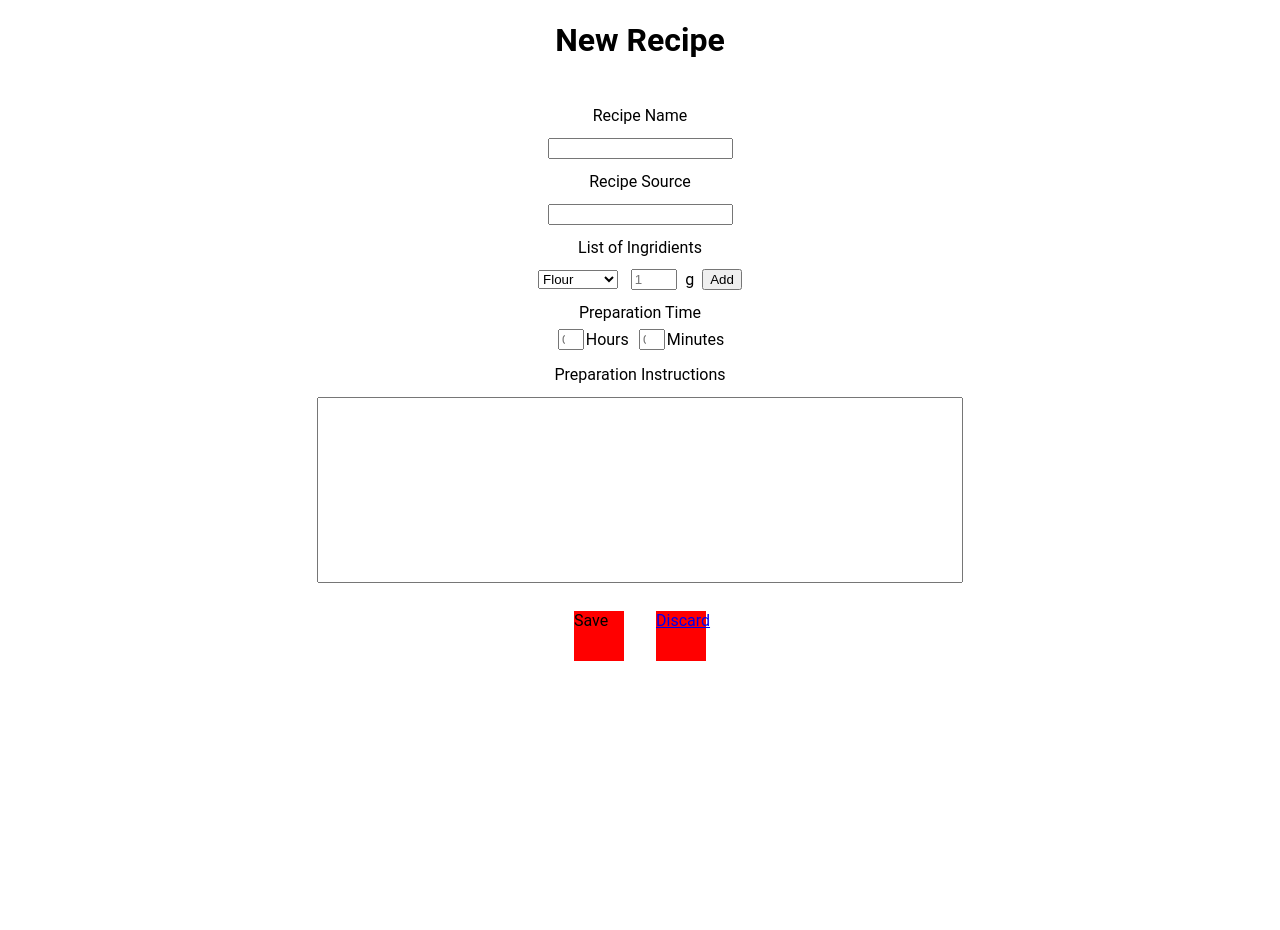
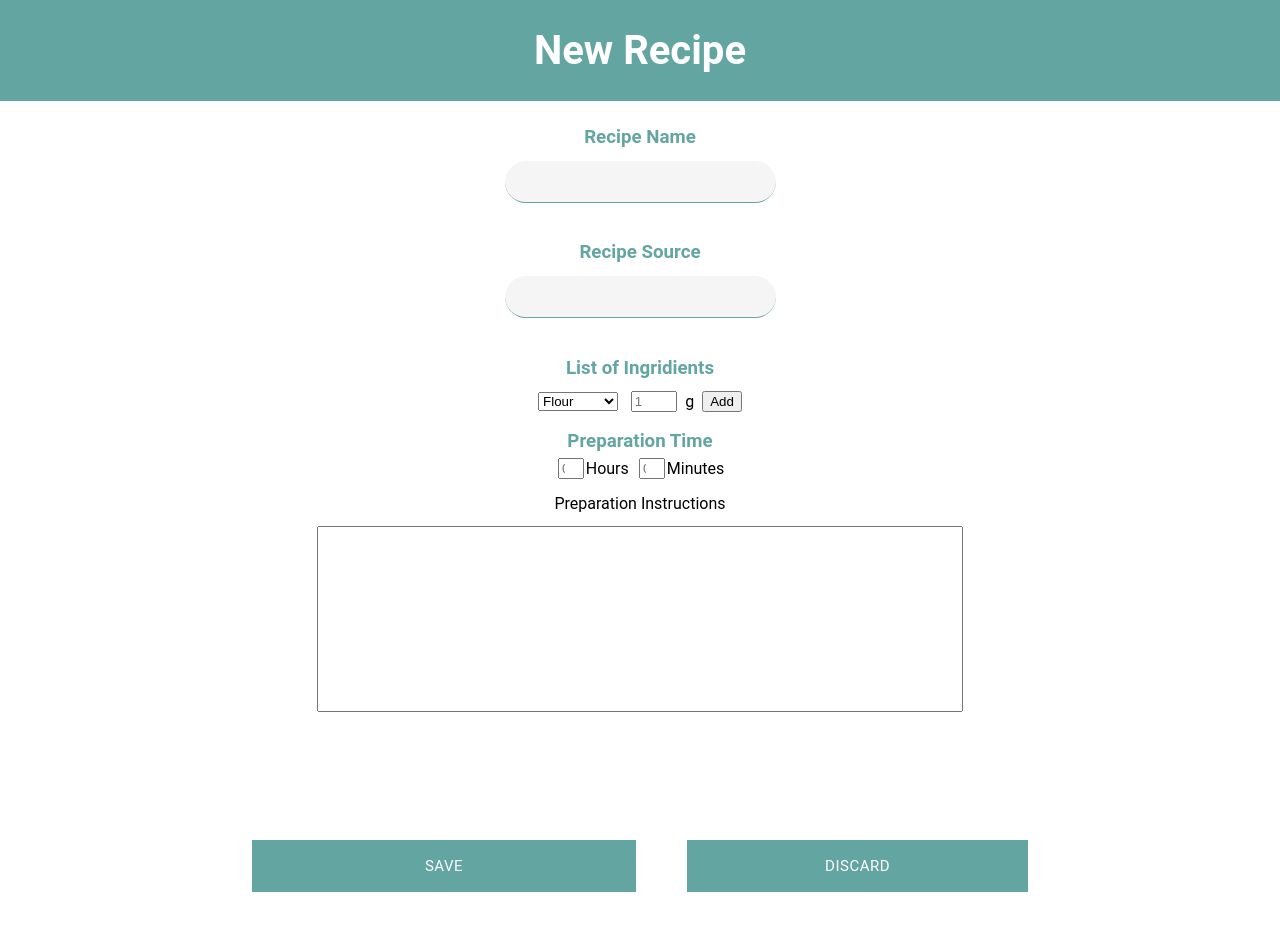
Before and after one commit to lalkovski/recipes-app, a React (Create React App) app: page /new-recipe in a window 1280 px wide. Shown: the top 930 px of the page. Before the commit the page ends 800 px from the top, so only its background shows below. Built offline with nearby package versions, Linux system fonts and the light colour scheme.

Commit message:
Finish funcionality of project, add styles to recipe-list page and add-recipe list

```diff
--- a/src/components/dropdown/dropdown.component.jsx
+++ b/src/components/dropdown/dropdown.component.jsx
@@ -14,6 +14,8 @@ const Container = styled.div`
   display: flex;
   flex-direction: column;
   width: 100%;
+  align-items: center;
+  justify-content: center;
 `;
 
 const StyledInput = styled.input`
@@ -21,6 +23,13 @@ const StyledInput = styled.input`
   margin: 1% 0 1% 1%;
   width: 3%;
 `;
+
+
+const StyledH3Form = styled.h3`
+  color: #62a5a1;
+  margin: 2% 0 0 0;
+`;
+
 
 const StyledLabel = styled.label`
   display: flex;
@@ -96,7 +105,7 @@ class Dropdown extends Component {
   render() {
     return (
       <Container>
-        <StyledLabel>{this.props.name}</StyledLabel>
+        <StyledH3Form>{this.props.name}</StyledH3Form>
         <DropdownContainer>
           <select onChange={this.handleSelect}>
             {this.props.options.map((ingredient) => (
--- a/src/components/input/input.component.jsx
+++ b/src/components/input/input.component.jsx
@@ -4,14 +4,32 @@ import styled from "styled-components";
 const StyledInput = styled.input`
   display: flex;
   margin: 1%;
+  background: none;
+  background-color: #f5f5f5;
+  color: black;
+  font-size: 18px;
+  padding: 10px 10px 10px 5px;
+  width: 20%;
+  border: none;
+  border-radius: 30px;
+  border-bottom: 1px solid #62a5a1;
+  margin: 1% 0;
+
+  &:focus {
+    outline: none;
+  }
 `;
 
+const StyledH3Form = styled.h3`
+  color: #62a5a1;
+  margin: 2% 0 0 0;
+`;
 
 const Input = ({ handleChange, label, ...otherProps }) => {
   return (
     <>
-      <label>{label}</label>
-      <StyledInput onChange={handleChange} {...otherProps}/>
+      <StyledH3Form>{label}</StyledH3Form>
+      <StyledInput onChange={handleChange} {...otherProps} />
     </>
   );
 };
--- a/src/components/table/table.component.jsx
+++ b/src/components/table/table.component.jsx
@@ -1,17 +1,91 @@
 import React from "react";
+import styled, { createGlobalStyle } from "styled-components";
 import { connect } from "react-redux";
 import { withRouter } from "react-router-dom";
 import { removeRecipe } from "../../redux/recipe/recipe.actions";
 
+const TableContainer = styled.div`
+  display: flex;
+  width: 100%;
+  margin: 1%;
+  justify-content: center;
+`;
+
+const TableButtonContainer = styled.div`
+  display: flex;
+  align-items: center;
+  justify-content: center;
+  width: 100%;
+  height: 100%;
+`;
+
+const CustomButtonTable = styled.button`
+  width: 40%;
+	height: 60%;
+  letter-spacing: 0.5px;
+	line-height: 10px;
+	padding: 0 25px 0 25px;
+	font-size: 10px;
+	text-transform: uppercase;
+	cursor: pointer;
+  display: flex;
+  justify-content: center;
+  align-items: center;
+	color: white;
+	border: 1px solid #62a5a1;
+	font-family: Roboto;
+	margin: 0 3%;
+	background-color: #62a5a1;
+
+  &:hover {
+    background-color: white;
+    color: #62a5a1;
+    border: 1px solid #62a5a1;
+  }
+`;
+
+const GlobalStyle = createGlobalStyle`
+  table {
+  width: 90%;
+  height: 100%;
+  border: 1px solid #dddddd;
+  border-collapse: collapse;
+  th,
+  td {
+    border: 1px solid #dddddd;
+    border-collapse: collapse;
+    text-align: center;
+  }
+  th,
+  td,
+  tr {
+    padding: 10px;
+  }
+  th {
+    text-align: center;
+  }
+  tr
+  td:last-child {
+    padding: 0;
+    height: 100%;
+  }
+}
+`;
+
+const tdStyle = {
+  "width": "86px"
+}
+
 const Table = ({ recipes, removeRecipe, history }) => {
-
   const handleSubmit = (recipe) => {
     if (window.confirm("Do you want to remove the recipe?")) {
       removeRecipe(recipe);
     }
-  }
+  };
 
   return (
+    <TableContainer>
+      <GlobalStyle />
       <table>
         <thead>
           <tr>
@@ -82,17 +156,25 @@ const Table = ({ recipes, removeRecipe, history }) => {
                         ? trimmedInstructions
                         : instructions}
                     </td>
-                  <td>
-                    {formattedHours !== "00" ? formattedHours + " Hours " : ""}
+                    <td style={tdStyle}>
+                      {formattedHours !== "00"
+                        ? (formattedHours + " Hours ")
+                        : ""}
                       {formattedMinutes} Minutes
                     </td>
                     <td>
-                    <button
-                      onClick={() => history.push(`/recipe-details/${recipe.id}`)}
+                      <TableButtonContainer>
+                        <CustomButtonTable
+                          onClick={() =>
+                            history.push(`/recipe-details/${recipe.id}`)
+                          }
                         >
                           See more
-                    </button>
-                    <button onClick={() => handleSubmit(recipe)}>Remove</button>
+                        </CustomButtonTable>
+                        <CustomButtonTable onClick={() => handleSubmit(recipe)}>
+                          Remove
+                        </CustomButtonTable>
+                      </TableButtonContainer>
                     </td>
                   </tr>
                 );
@@ -100,6 +182,7 @@ const Table = ({ recipes, removeRecipe, history }) => {
             : console.log("No recipes")}
         </tbody>
       </table>
+    </TableContainer>
   );
 };
 
--- a/src/components/time-input/time-input.component.jsx
+++ b/src/components/time-input/time-input.component.jsx
@@ -7,9 +7,9 @@ const StyledInput = styled.input`
   width: 8%;
 `;
 
-const StyledLabel = styled.label`
-  display: flex;
-  align-self: center;
+const StyledH3Form = styled.h3`
+  color: #62a5a1;
+  margin: 2% 0 0 0;
 `;
 
 const InputContainer = styled.div`
@@ -23,6 +23,8 @@ const InputContainer = styled.div`
 const Container = styled.div`
   display: flex;
   flex-direction: column;
+  align-items: center;
+  justify-items: center;
   width: 100%;
   height: 100%;
 `;
@@ -30,7 +32,7 @@ const Container = styled.div`
 const TimeInput = ({ label, name, handleChange, ...otherProps }) => {
   return (
     <Container>
-      <StyledLabel>{label}</StyledLabel>
+      <StyledH3Form>{label}</StyledH3Form>
       <InputContainer>
         <StyledInput
           name="preparationHours"
--- a/src/pages/NewRecipe/new-recipe.component.jsx
+++ b/src/pages/NewRecipe/new-recipe.component.jsx
@@ -27,15 +27,28 @@ const IngredientList = [
 const Container = styled.div`
   display: flex;
   flex-direction: column;
-  width: 100vw;
+  width: 100%;
   height: 100%;
   align-items: center;
+  background-color: #62a5a1;
 `;
+
+const ParentContainer = styled.div`
+  width: 100%;
+  height: 100%;
+  display: flex;
+  background-color: #fff;
+`;
+
+const StyledH1 = styled.h1`
+  color: #fff;
+  font-size: 2.5rem;
+`;
+
 
 const FormContainer = styled.div`
   display: flex;
   flex-direction: column;
-  margin-top: 2%;
   width: 100%;
   height: 100%;
   align-items: center;
@@ -47,17 +60,61 @@ const TimeContainer = styled.div`
   margin-bottom: 1%;
 `;
 
+const CustomButton = styled.button`
+  width: 30%;
+  height: 52px;
+  letter-spacing: 0.5px;
+  line-height: 50px;
+  padding: 0 35px 0 35px;
+  font-size: 15px;
+  text-transform: uppercase;
+  cursor: pointer;
+  display: flex;
+  justify-content: center;
+  background-color: #62a5a1;
+  color: white;
+  border: 1px solid #62a5a1;
+  font-family: Roboto;
+  margin: 0 2%;
+
+  &:hover {
+    background-color: white;
+    color: #62a5a1;
+    border: 1px solid #62a5a1;
+  }
+`;
+
+const CustomNavLink = styled(NavLink)`
+  width: 21%;
+  height: 50px;
+  letter-spacing: 0.5px;
+  line-height: 50px;
+  padding: 0 35px 0 35px;
+  font-size: 15px;
+  text-transform: uppercase;
+  cursor: pointer;
+  display: flex;
+  justify-content: center;
+  background-color: #62a5a1;
+  color: white;
+  border: 1px solid #62a5a1;
+  font-family: Roboto;
+  text-decoration: none;
+  margin: 0 2%;
+
+  &:hover {
+    background-color: white;
+    color: #62a5a1;
+    border: 1px solid #62a5a1;
+  }
+`;
+
 const ButtonContainer = styled.div`
+  width: 100%;
   display: flex;
   flex-direction: row;
-  margin-top: 1%;
-`;
-
-const StyledButton = styled.div`
-  margin: 1em;
-  width: 50px;
-  height: 50px;
-  background-color: red;
+  justify-content: center;
+  margin: 10%;
 `;
 
 class NewRecipe extends Component {
@@ -138,7 +195,8 @@ class NewRecipe extends Component {
 
     return (
       <Container>
-        <h1>New Recipe</h1>
+        <StyledH1>New Recipe</StyledH1>
+        <ParentContainer>
           <FormContainer>
             {this.state.errorfields &&
               this.state.errorfields.map((e) => <p key={e}>{e}</p>)}
@@ -174,12 +232,11 @@ class NewRecipe extends Component {
               label="Preparation Instructions"
             />
             <ButtonContainer>
-            <StyledButton onClick={this.handleSubmit}>Save</StyledButton>
-            <NavLink to={`/`}>
-              <StyledButton>Discard</StyledButton>
-            </NavLink>
+              <CustomButton onClick={this.handleSubmit}>Save</CustomButton>
+              <CustomNavLink to={`/`}>Discard</CustomNavLink>
             </ButtonContainer>
           </FormContainer>
+        </ParentContainer>
       </Container>
     );
   }
--- a/src/pages/RecipeList/recipe-list.component.jsx
+++ b/src/pages/RecipeList/recipe-list.component.jsx
@@ -3,22 +3,63 @@ import styled from "styled-components";
 import { NavLink } from "react-router-dom";
 import Table from "../../components/table/table.component";
 
+const ListContainer = styled.div`
+  width: 100%;
+  height: 100%;
+  display: flex;
+  background-color: #fff;
+  flex-direction: column;
+  align-items: center;
+  padding: 1% 0;
+`;
+
 const Container = styled.div`
   display: flex;
   flex-direction: column;
-  width: 100vw;
+  width: 100%;
   height: 100%;
   align-items: center;
+  background-color: #62a5a1;
+`;
+
+const StyledH1 = styled.h1`
+  color: #fff;
+  font-size: 2.5rem;
+`;
+
+const CustomNavLinkList = styled(NavLink)`
+  width: 8%;
+  height: 50px;
+  letter-spacing: 0.5px;
+  line-height: 50px;
+  padding: 0 35px 0 35px;
+  font-size: 15px;
+  text-transform: uppercase;
+  cursor: pointer;
+  display: flex;
+  justify-content: center;
+  background-color: #62a5a1;
+  color: white;
+  border: 1px solid #62a5a1;
+  font-family: Roboto;
+  text-decoration: none;
+  margin: 0 2%;
+
+  &:hover {
+    background-color: white;
+    color: #62a5a1;
+    border: 1px solid #62a5a1;
+  }
 `;
 
 const RecipeList = () => {
   return (
     <Container>
-      <h1>Recipe List</h1>
-      <NavLink to="/new-recipe">
-        <button>Add Recipe</button>
-      </NavLink>
-      <Table />
+      <StyledH1>Recipe List</StyledH1>
+      <ListContainer>
+        <CustomNavLinkList to="/new-recipe">Add Recipe</CustomNavLinkList>
+        <Table />
+      </ListContainer>
     </Container>
   );
 };
```
Lines whose indentation alone changed are shown as unchanged.
